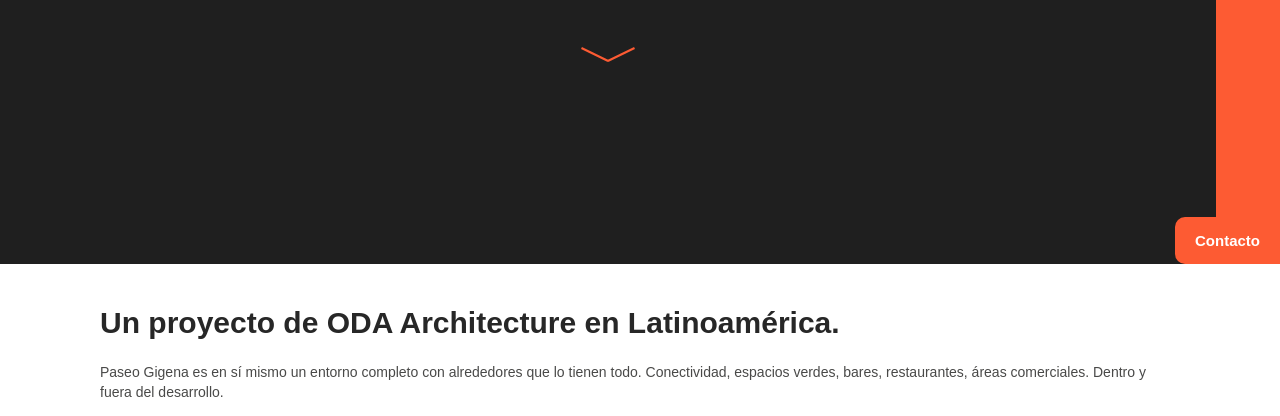
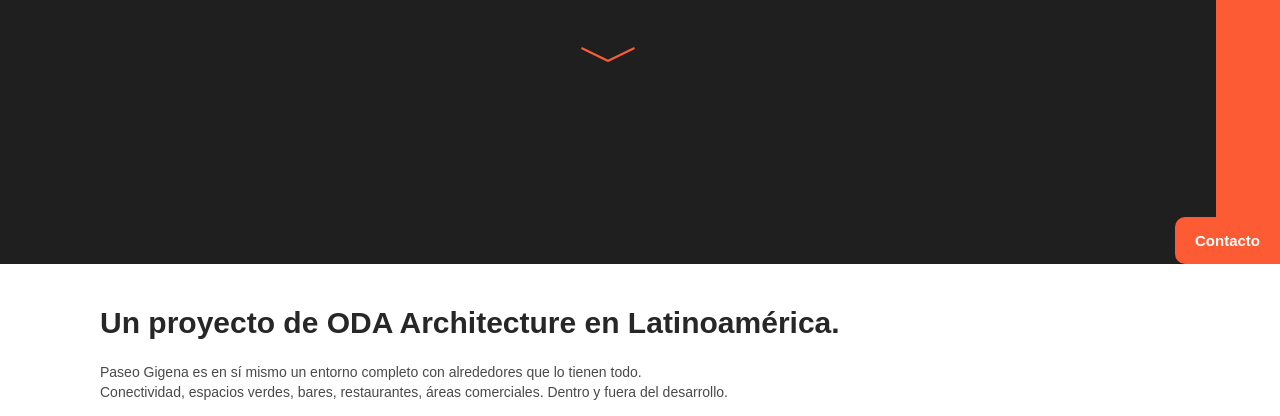
Before and after one commit to alexadictiva/gigenaLandingProject, a plain HTML site: page index.html in a window 1280 px wide. Shown: the part 536-952 px from the top of the page. Drawn offline with nearby package versions, Linux system fonts and the light colour scheme.

Commit message:
updating styles

```diff
--- a/index.html
+++ b/index.html
@@ -48,18 +48,23 @@
           class="aboutContainer wow animate__animated animate__fadeInDown"
           id="about"
         >
-          <h2>Un proyecto de ODA Architecture en Latinoamérica.</h2>
-          <p>
-            Paseo Gigena es en sí mismo un entorno completo con alrededores que
-            lo tienen todo. Conectividad, espacios verdes, bares, restaurantes,
-            áreas comerciales. Dentro y fuera del desarrollo.
-          </p>
-          <p>
-            Vinimos a revolucionar cómo se vive Palermo, a hacer de puente entre
-            dos barrios antes separados, y a crear un nuevo hito en el recorrido
-            por la ciudad. El proyecto que faltaba, en el lugar indicado para
-            hacerlo.
-          </p>
+          <div class="aboutBig">
+            <h2>Un proyecto de ODA Architecture en Latinoamérica.</h2>
+            <p>
+              Paseo Gigena es en sí mismo un entorno completo con alrededores
+              que lo tienen todo.
+              <span>
+                Conectividad, espacios verdes, bares, restaurantes, áreas
+                comerciales. Dentro y fuera del desarrollo.</span
+              >
+            </p>
+            <p>
+              Vinimos a revolucionar cómo se vive Palermo, a hacer de puente
+              entre dos barrios antes separados, y a crear un nuevo hito en el
+              recorrido por la ciudad. El proyecto que faltaba, en el lugar
+              indicado para hacerlo.
+            </p>
+          </div>
           <div class="aboutFlex">
             <div>
               <picture>
--- a/sass/_about.scss
+++ b/sass/_about.scss
@@ -1,5 +1,7 @@
 .aboutContainer {
   padding: 40px 20px;
+  .aboutBig {
+    margin-bottom: 40px;
     h2 {
       font: $headLine2;
       color: $color2;
@@ -7,6 +9,7 @@
     }
     p {
       margin-bottom: 20px;
+    }
   }
   .aboutFlex {
     margin-top: 20px;
--- a/sass/_mediaqueries.scss
+++ b/sass/_mediaqueries.scss
@@ -1,5 +1,12 @@
 @media screen and (min-width: 768px) {
   .aboutContainer {
+    .aboutBig {
+      p {
+        span {
+          display: block;
+        }
+      }
+    }
     .aboutFlex {
       display: flex;
       align-items: center;
```
Also changed, not shown: css/styles.css, 1 other file. Lines whose indentation alone changed are shown as unchanged.
